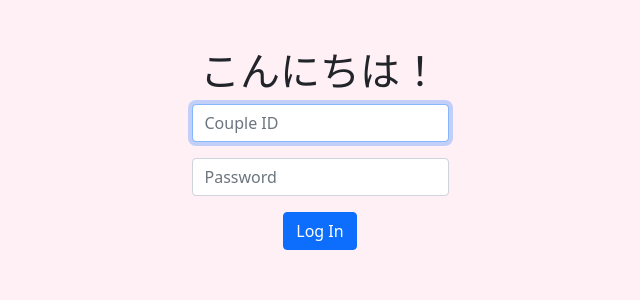
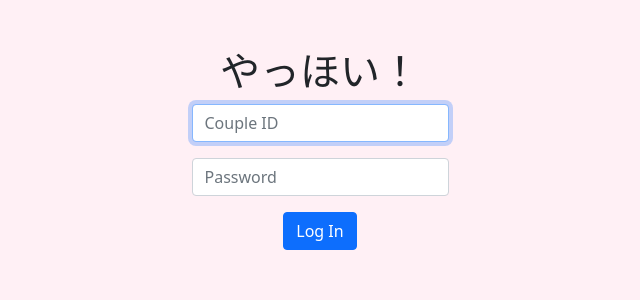
Before and after one commit to i-yuki23/Couple, a Flask app: page /login in a window 1280 px wide. Shown: the part 76-376 px from the top of the page, without its empty margins (320-960 px from the left). Run offline with Flask 3, Linux system fonts and the light colour scheme; some libraries are stand-ins or nearby versions.

Commit message:
add the setting for CD

```diff
--- a/templates/login.html
+++ b/templates/login.html
@@ -6,7 +6,7 @@
 
 {% block main %}
     <h1>
-        こんにちは！
+        やっほい！
     </h1>
     <form action="/login" method="post">
         <div class="mb-3">
```
Also changed, not shown: .circleci/config.yml.
